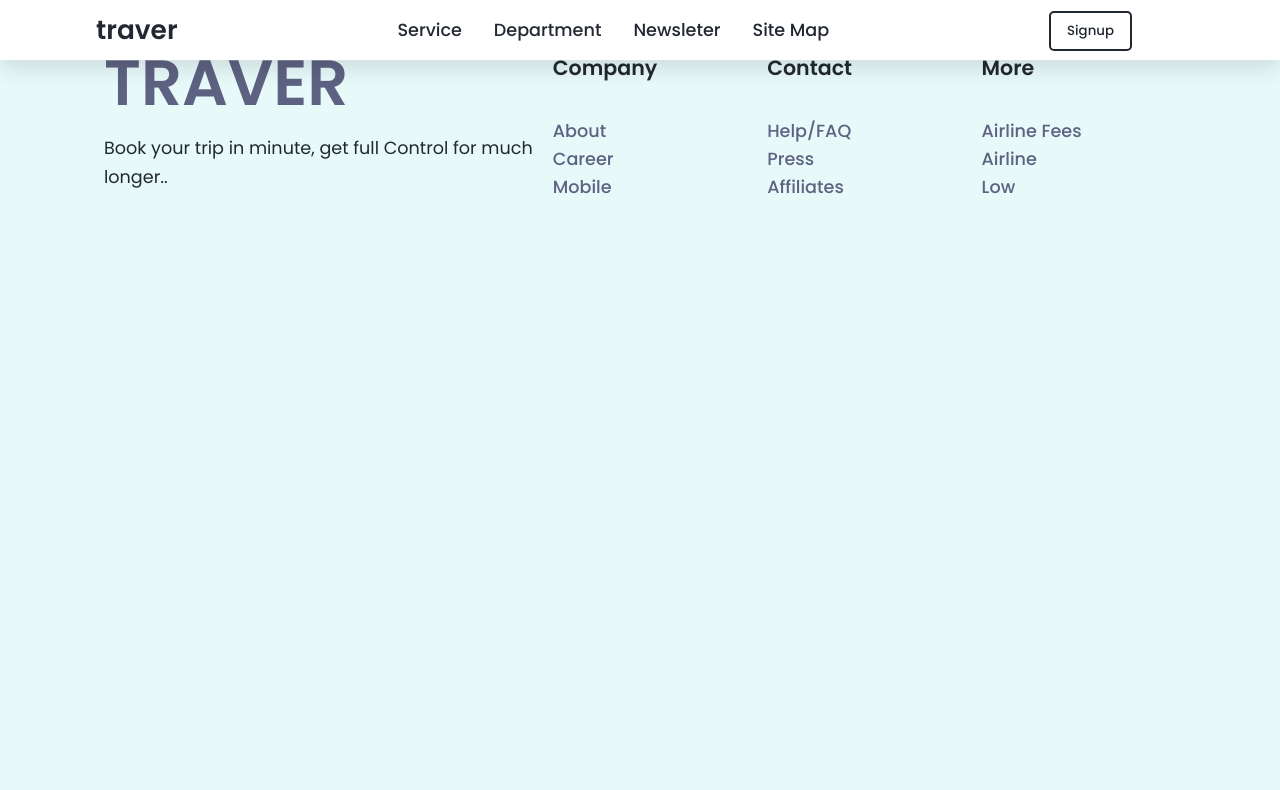
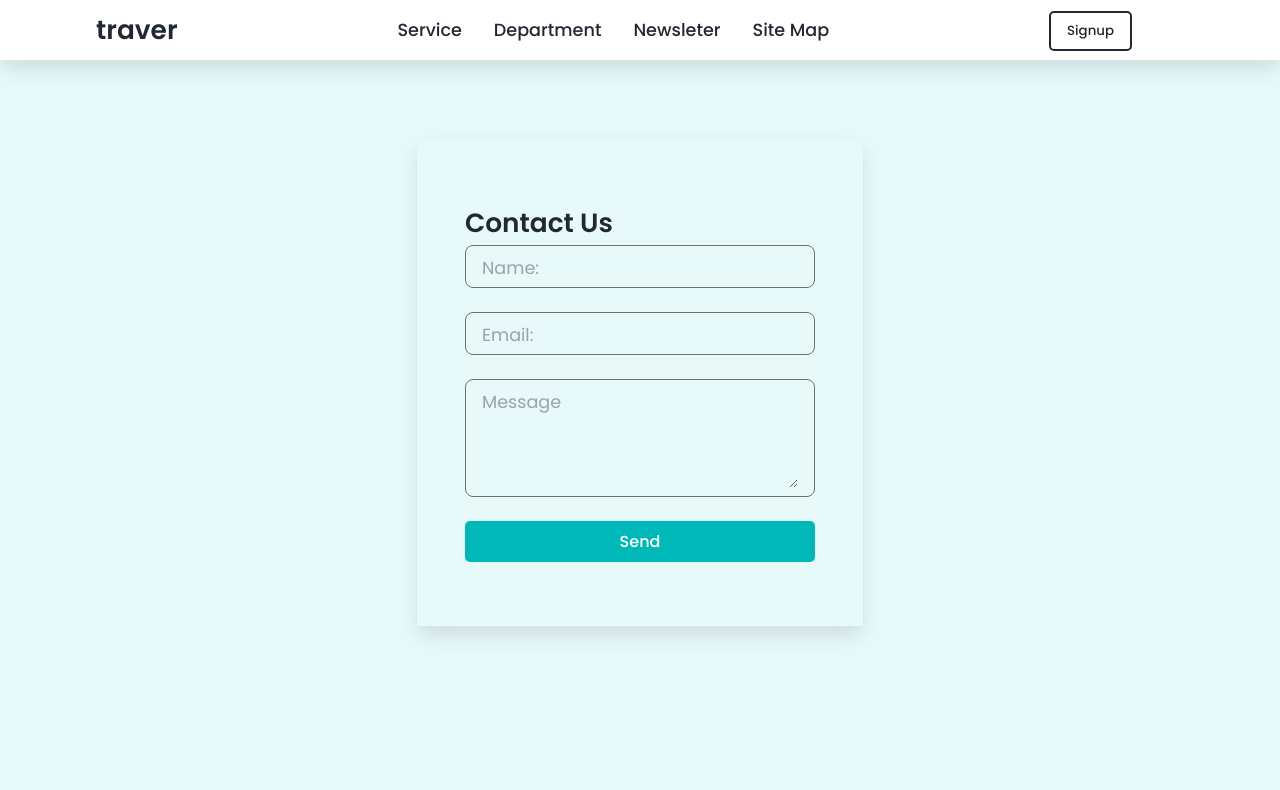
Before and after one commit to TWARIQABDUL/munga-react-project, a React (Vite) app: page /contact in a window 1280 px wide. Shown: the top 790 px of the page. Built offline with nearby package versions, Linux system fonts and the light colour scheme.

Commit message:
Add About and Contact pages; update Layout and Home components

```diff
--- /dev/null
+++ b/src/components/About.jsx
@@ -0,0 +1,23 @@
+import React from 'react'
+import about_image from "../assets/hero-image.png"
+function About() {
+  return (
+    <section className="about-section">
+  <div className="text">
+    <h2>About Traver</h2>
+    <p>At Traver, we believe travel is more than just visiting places – it's about creating memories, exploring new cultures, and transforming perspectives. Our platform offers curated travel experiences to make your journeys seamless, safe, and unforgettable.</p>
+    <ul>
+      <li>🌍 Handpicked Destinations</li>
+      <li>✈️ Seamless Booking</li>
+      <li>🛡️ Reliable Support</li>
+    </ul>
+    <button className="learn-more">Learn More</button>
+  </div>
+  <div className="image">
+  <img src={about_image}alt="About Us"/>
+  </div>
+</section>
+  )
+}
+
+export default About
--- /dev/null
+++ b/src/components/Contact.jsx
@@ -0,0 +1,29 @@
+import React from 'react'
+
+function Contact() {
+  return (
+    <div class="container">
+            <div class="form-container">
+                <h2>Contact Us</h2>
+                <form action="#" method="post">
+                    <div class="form-group">
+                        <label for="name">Name:</label>
+                        <input type="text" id="name" name="name" required=""/>
+
+                    </div>
+                    <div class="form-group">
+                        <label for="email">Email:</label>
+                        <input type="email" id="email" name="email" required=""/>
+                    </div>
+                    <div class="form-group">
+                        <label for="message">Message</label>
+                        <textarea id="message" name="message" rows="4" required=""></textarea>
+                    </div>
+                    <button>Send</button>
+                </form>
+            </div>
+        </div>
+  )
+}
+
+export default Contact
--- a/src/pages/AboutUs.jsx
+++ b/src/pages/AboutUs.jsx
@@ -1,12 +1,12 @@
 import React from 'react'
 import NavContainer from '../components/NavContainer'
 import Footer from '../components/Footer'
+import About from '../components/About'
 
 function AboutUs() {
   return (
     <>
-
-      <Footer />
+    <About/>
     </>
 
   )
--- a/src/pages/ContactUs.jsx
+++ b/src/pages/ContactUs.jsx
@@ -1,10 +1,11 @@
 import React from 'react'
 import Footer from '../components/Footer'
+import Contact from '../components/Contact'
 
 function ContactUs() {
   return (
      <>
-      <Footer />
+     <Contact/>
     </>
 
   )
--- a/src/pages/Home.jsx
+++ b/src/pages/Home.jsx
@@ -13,7 +13,6 @@ function Home() {
         <Services />
         <Destinations/>
         <Subscribe />
-        <Footer />
       </main>
   )
 }
--- a/src/pages/Layout.jsx
+++ b/src/pages/Layout.jsx
@@ -1,12 +1,14 @@
 import React from 'react'
 import NavContainer from '../components/NavContainer'
 import { Outlet } from 'react-router-dom'
+import Footer from '../components/Footer'
 
 function Layout() {
   return (
     <>
     <NavContainer/>
     <Outlet/>
+    <Footer/>
     </>
   )
 }
```
Also changed, not shown: src/App.jsx (+0 -7 lines).
